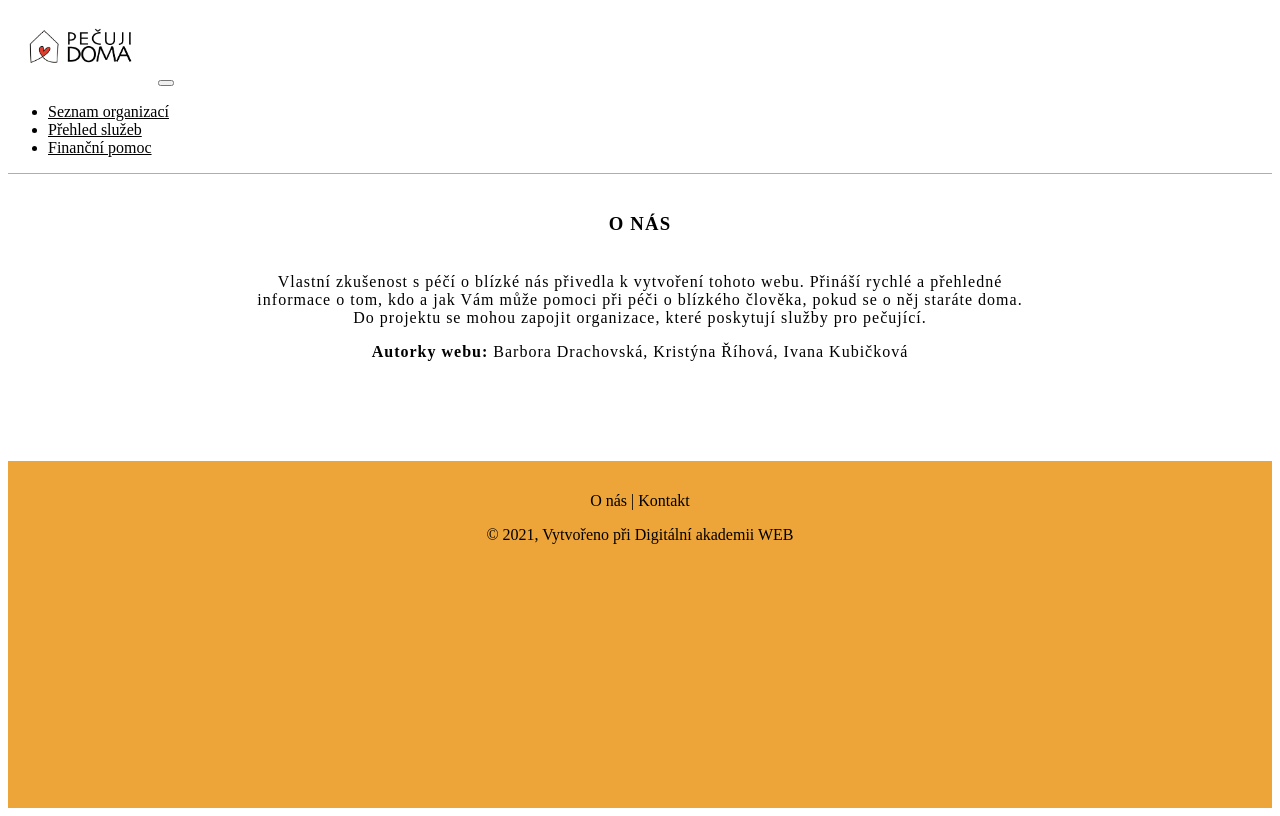
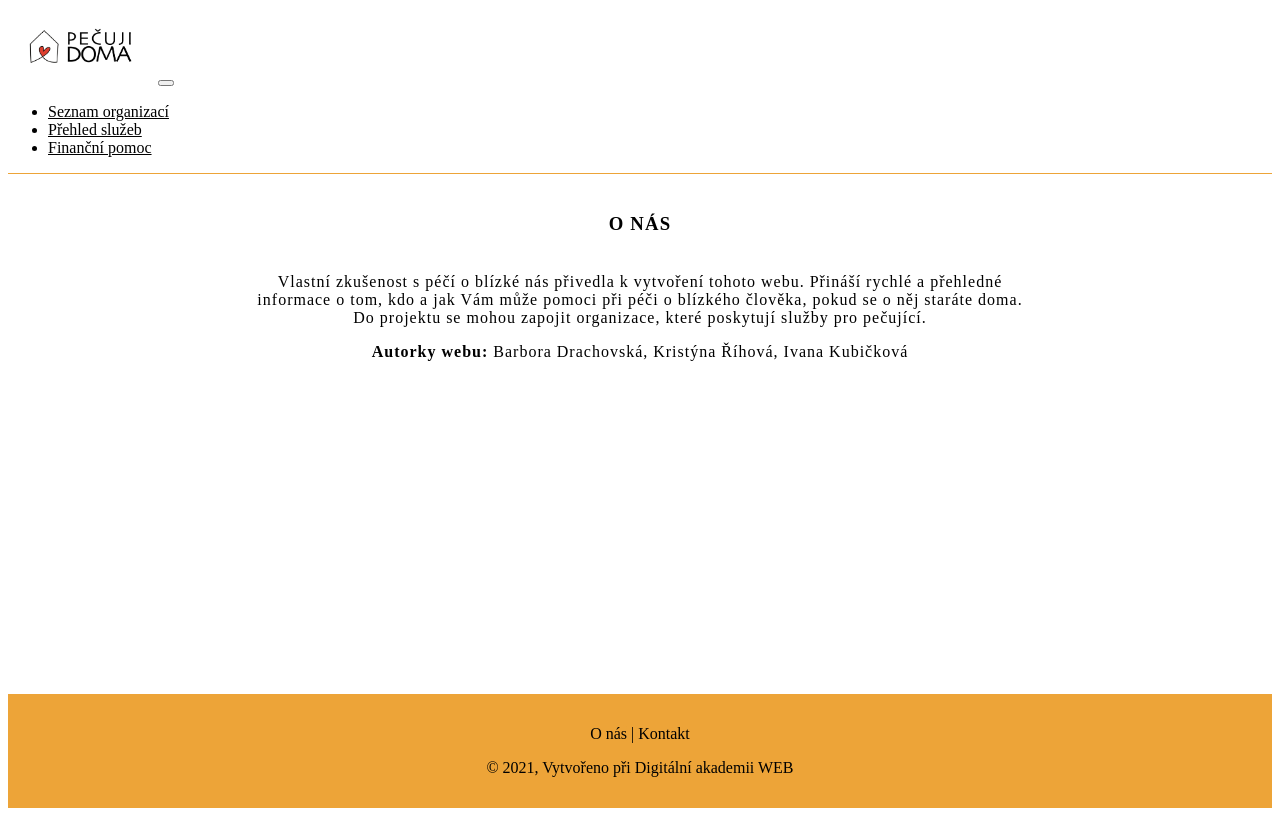
Before and after one commit to DAwCBP2021-14/pecujidoma-web, a Next.js app: page /about in a window 1280 px wide. Built offline with nearby package versions, Linux system fonts and the light colour scheme.

Commit message:
změna výšky zápatí

```diff
--- a/styles/global.css
+++ b/styles/global.css
@@ -22,7 +22,7 @@ footer a.active {
   justify-content: space-between;
 }
 .footer_flex {
-  flex-grow: 1;
+  margin-top: auto;
 }
 /*
    ORANŽOVÁ #eda438 */
```
